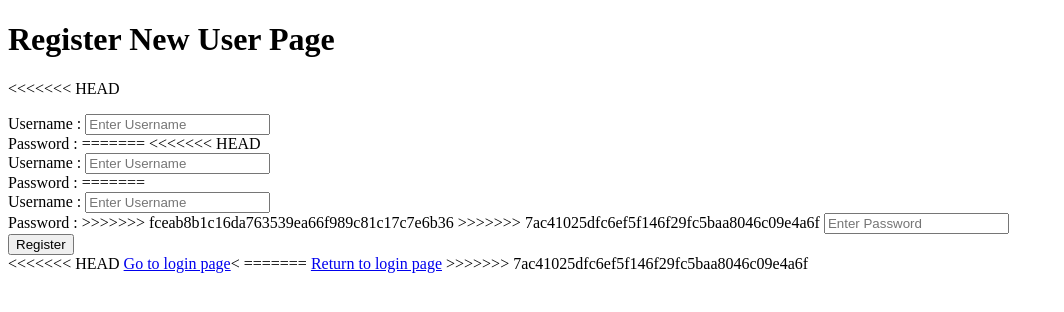
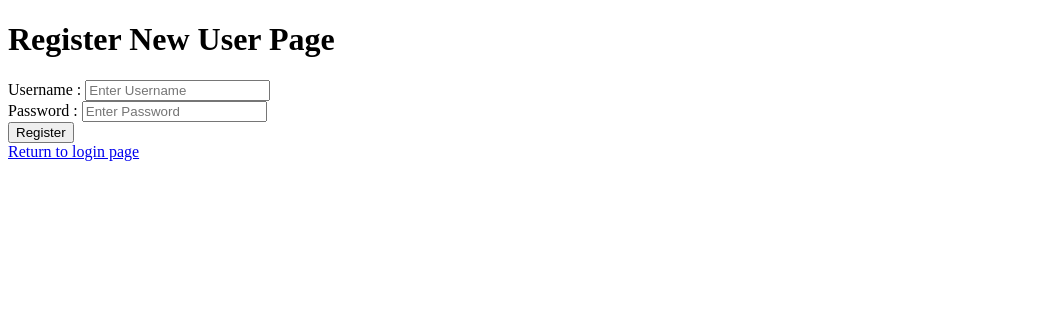
Before and after one commit to IT490-Team-5/front-end, a Flask app: page / in a window 1280 px wide. Shown: the top 312 px of the page, without its empty margins (0-1064 px from the left). Run offline with Flask 2, Linux system fonts and the light colour scheme.

Commit message:
Update register.html

```diff
--- a/templates/register.html
+++ b/templates/register.html
@@ -7,40 +7,17 @@
 </head>
 <body>
   <h1>Register New User Page</h1>
-<<<<<<< HEAD
-    <form action= {{ url_for('login') }} method="post">
-        <div class="container">
-            <p style="color: red;">{{message}} </p>
-            <label for='username'> Username : </label>
-            <input type="text" placeholder="Enter Username" name="username" required>
-            </br>
-            <label for='password'>Password :  </label>
-=======
-<<<<<<< HEAD
-    <form action= {{ url_for('form') }}  method = 'POST'>
-        <div class="container">
-            <label for = 'username'>Username : </label>
-            <input type="text" placeholder="Enter Username" name="username" required>
-            </br>
-            <label for = 'password'>Password : </label>
-=======
     <form action= {{ url_for('form') }} method="post">
         <div class="container">
             <label for='username'> Username : </label>
             <input type="text" placeholder="Enter Username" name="username" required>
             </br>
             <label for='password'>Password :  </label>
->>>>>>> fceab8b1c16da763539ea66f989c81c17c7e6b36
->>>>>>> 7ac41025dfc6ef5f146f29fc5baa8046c09e4a6f
             <input type="password" placeholder="Enter Password" name="password" required>
             </br>
             <button type="submit">Register</button>
             </br>
-<<<<<<< HEAD
-             <a href={{ url_for('login') }} >Go to login page</a><
-=======
              <a href={{ url_for('form') }} >Return to login page</a>
->>>>>>> 7ac41025dfc6ef5f146f29fc5baa8046c09e4a6f
     	    </div>
     </form>
   <script>
```
